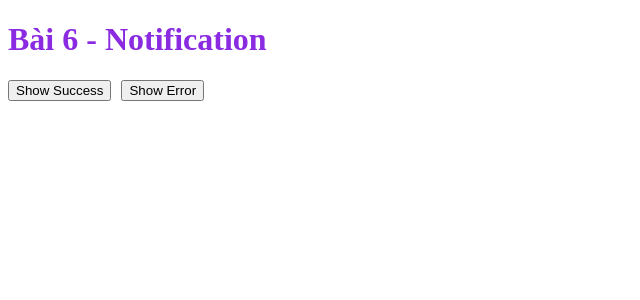
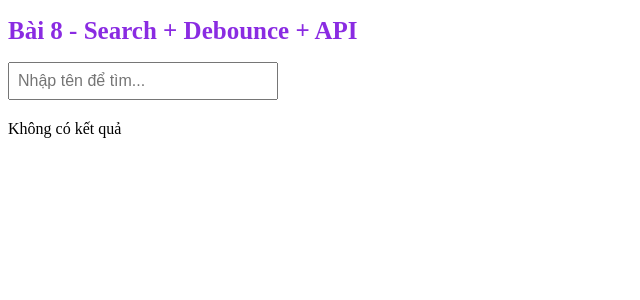
Before and after one commit to NhungNhung02/BaiTapThucHanhTuan7_Recoil, a React (Vite) app: page / in a window 1280 px wide. Shown: the top 300 px of the page, without its empty margins (0-640 px from the left). Built offline with nearby package versions, Linux system fonts and the light colour scheme.

Commit message:
Bài 8: Search + Debounce + API

```diff
--- a/src/App.jsx
+++ b/src/App.jsx
@@ -5,6 +5,7 @@ import Bai3 from "./pages/Bai3/Bai3";
 import Bai4 from "./pages/Bai4/Bai4";
 import Bai5 from "./pages/Bai5/Bai5";
 import Bai6 from "./pages/Bai6/Bai6";
+import Bai8 from "./pages/Bai8/Bai8";
 
 
 function App() {
@@ -19,8 +20,8 @@ function App() {
         {/*<Bai3 /> */}
         {/*<Bai4 /> */}
         {/*<Bai5 /> */}
-        <Bai6 />
-
+        {/*<Bai6 /> */}
+        <Bai8 />
       </div>
     </>
   )
--- /dev/null
+++ b/src/components/SearchInput.jsx
@@ -0,0 +1,52 @@
+import { useState, useEffect } from "react";
+import { useSetRecoilState } from "recoil";
+import { searchKeywordState, searchResultState } from "../recoil/searchState";
+
+export default function SearchInput() {
+    const [input, setInput] = useState(""); // state local để nhập
+    const setKeyword = useSetRecoilState(searchKeywordState);
+    const setResult = useSetRecoilState(searchResultState);
+
+    useEffect(() => {
+        // debounce: đợi 500ms sau khi user ngừng gõ
+        const timer = setTimeout(() => {
+            if (!input.trim()) {
+                setResult([]); // nếu rỗng → clear kết quả
+                return;
+            }
+
+            // cập nhật keyword global
+            setKeyword(input);
+
+            // gọi API (fake API)
+            fetch(`https://jsonplaceholder.typicode.com/users?name_like=${input}`)
+                .then(res => res.json())
+                .then(data => {
+                    setResult(data); // lưu vào global state
+                })
+                .catch(err => {
+                    console.error("API error:", err);
+                });
+
+        }, 500);
+
+        // cleanup: xóa timer cũ nếu user gõ tiếp
+        return () => clearTimeout(timer);
+
+    }, [input]);
+
+    return (
+        <div style={{ marginBottom: "20px" }}>
+            <input
+                value={input}
+                onChange={(e) => setInput(e.target.value)}
+                placeholder="Nhập tên để tìm..."
+                style={{
+                    padding: "8px",
+                    fontSize: "16px",
+                    width: "250px"
+                }}
+            />
+        </div>
+    );
+}
--- /dev/null
+++ b/src/components/SearchResult.jsx
@@ -0,0 +1,26 @@
+import { useRecoilValue } from "recoil";
+import { searchResultState } from "../recoil/searchState";
+
+export default function SearchResult() {
+    const results = useRecoilValue(searchResultState);
+
+    if (results.length === 0) {
+        return <p>Không có kết quả</p>;
+    }
+
+    return (
+        <div>
+            {results.map(item => (
+                <div
+                    key={item.id}
+                    style={{
+                        padding: "8px",
+                        borderBottom: "1px solid #ccc"
+                    }}
+                >
+                    {item.name}
+                </div>
+            ))}
+        </div>
+    );
+}
--- /dev/null
+++ b/src/pages/Bai8/Bai8.jsx
@@ -0,0 +1,13 @@
+import SearchInput from "../../components/SearchInput";
+import SearchResult from "../../components/SearchResult";
+
+export default function Bai8() {
+    return (
+        <div>
+            <h1 style={{ color: "blueviolet", fontSize: "25px" }}>Bài 8 - Search + Debounce + API</h1>
+
+            <SearchInput />
+            <SearchResult />
+        </div>
+    );
+}
--- /dev/null
+++ b/src/recoil/searchState.js
@@ -0,0 +1,13 @@
+import { atom } from "recoil";
+
+// lưu keyword (text user nhập)
+export const searchKeywordState = atom({
+    key: "searchKeywordState",
+    default: "",
+});
+
+// lưu kết quả từ API
+export const searchResultState = atom({
+    key: "searchResultState",
+    default: [],
+});
```
Also changed, not shown: src/assets/Bai8/Bài 8 Search + Debounce + API.png (added), src/assets/Bai8/Bài 8 Search + Debounce + API_Search.png (added).
